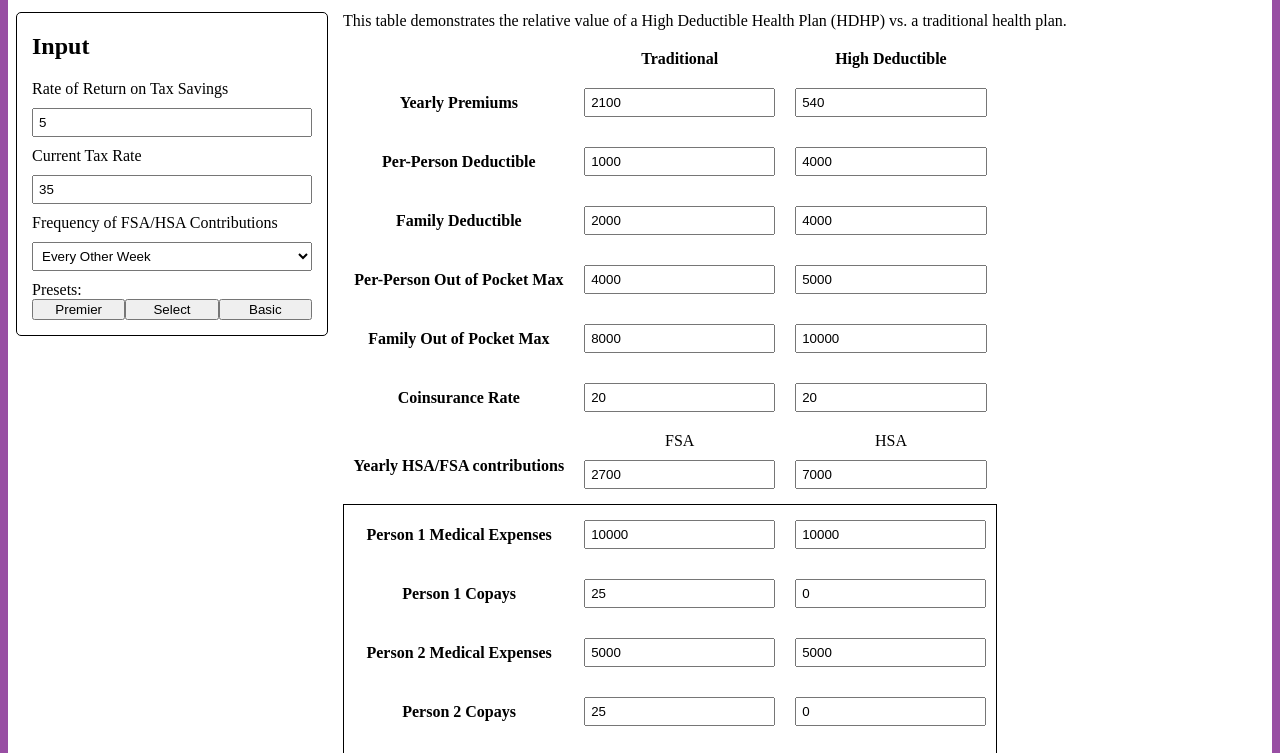
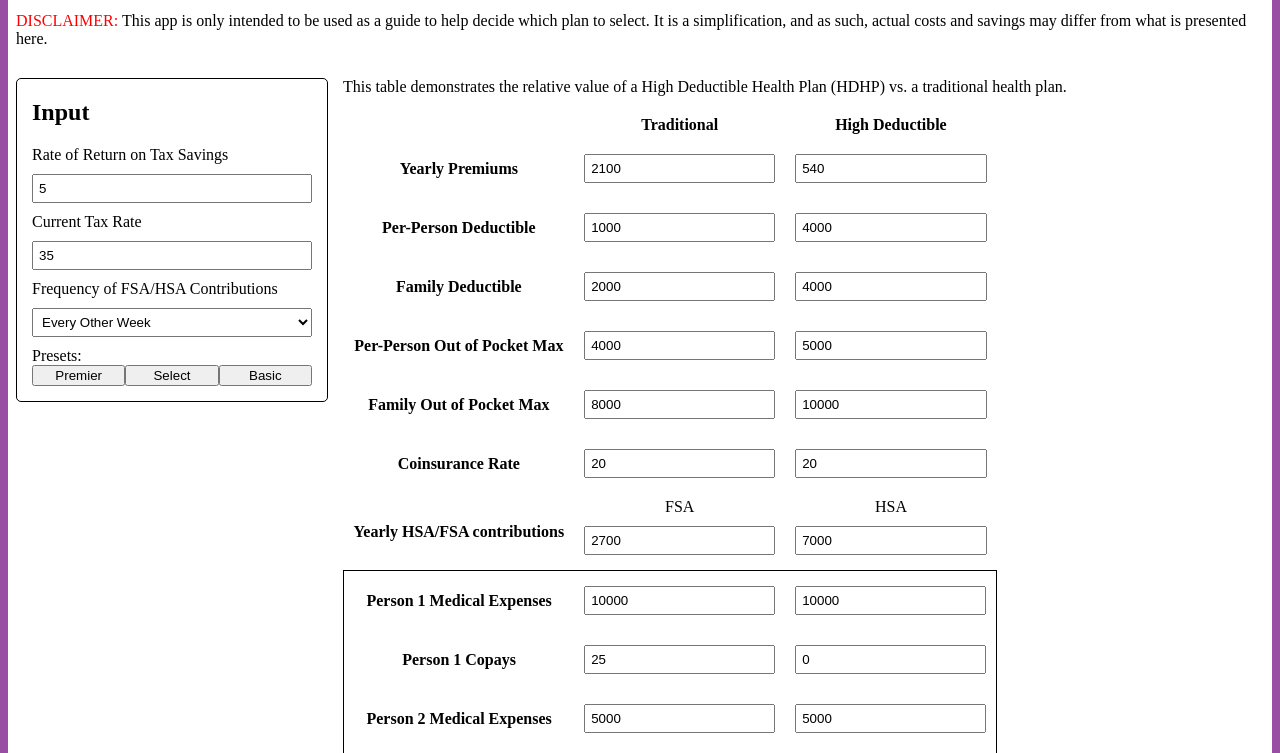
Before and after one commit to thebigez8/adulting, a plain HTML site: page docs/finance/medical_plans.html in a window 1280 px wide. Shown: the part 74-827 px from the top of the page. Drawn offline with Linux system fonts and the light colour scheme.

Commit message:
Add disclaimer to medical page

```diff
--- a/docs/finance/medical_plans.html
+++ b/docs/finance/medical_plans.html
@@ -26,6 +26,7 @@
       </li>
     </ul>
   </nav>
+  <p class="disclaimer">This app is only intended to be used as a guide to help decide which plan to select. It is a simplification, and as such, actual costs and savings may differ from what is presented here.</p>
   <div class="row">
     <div class="col width-3 inputs-panel bordered">
       <h2>Input</h2>
--- a/docs/styles.css
+++ b/docs/styles.css
@@ -94,6 +94,8 @@ table.bordered th, table.bordered td {border: 1px solid black;}
 .centered {margin-left: auto; margin-right: auto;}
 .thickbottom {border-bottom: 2px solid black;}
 
+.disclaimer:before {content: "DISCLAIMER: "; color: #f00; margin-bottom: 0;}
+
 /*these float below each other when window resized */
 .pizza {width: 258px; height: 258px; padding: 50px;}
 .pizza-box {min-width: 258px;}
```
Also changed, not shown: 2 other files.
